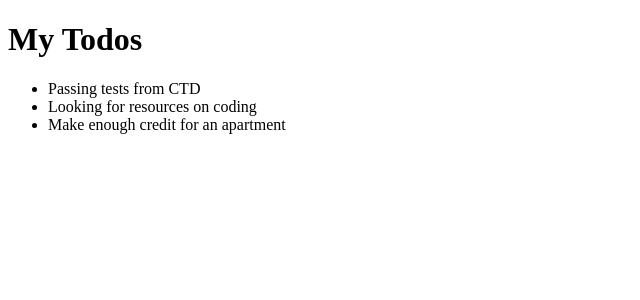
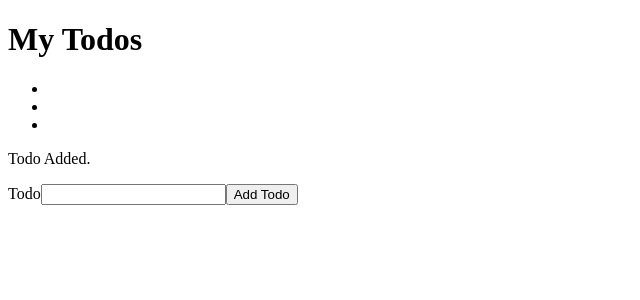
Before and after one commit to XavierCTD/ctd-TODO-app, a React (Vite) app: page / in a window 1280 px wide. Shown: the top 300 px of the page, without its empty margins (0-640 px from the left). Built offline with nearby package versions, Linux system fonts and the light colour scheme.

Commit message:
Week 3 TODO App.

```diff
--- a/src/App.jsx
+++ b/src/App.jsx
@@ -1,21 +1,19 @@
-
-import './App.css'
+import { useState } from 'react';
+import './App.css';
+import TodoForm from './TodoForm';
+import TodoList from './TodoList';
 
 function App() {
-  const todos = [
-    {id: 1, title: "Passing tests from CTD"},
-    {id: 2, title: "Looking for resources on coding"},
-    {id: 3, title: "Make enough credit for an apartment"},
-  ]
+  const [newTodo, setNewTodo] = useState('Todo Added.');
 
   return (
     <div>
       <h1>My Todos</h1>
-      <ul>
-        {todos.map(todo => <li key={todo.id}>{todo.title}</li>)}
-      </ul>
+      <TodoList />
+      <p>{newTodo}</p>
+      <TodoForm />
     </div>
-  )
-}
+  );
+};
 
-export default App
+export default App;
```
